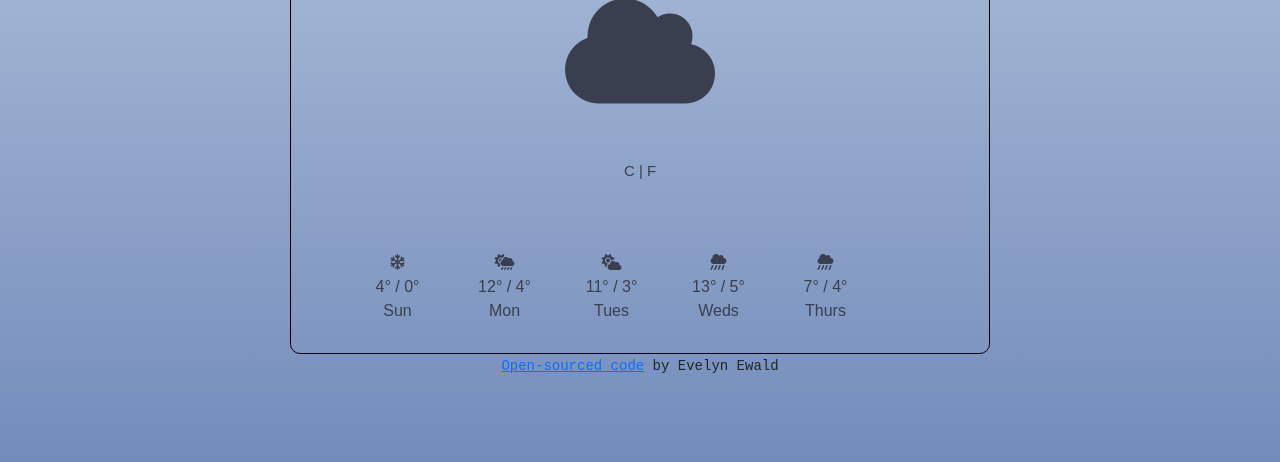
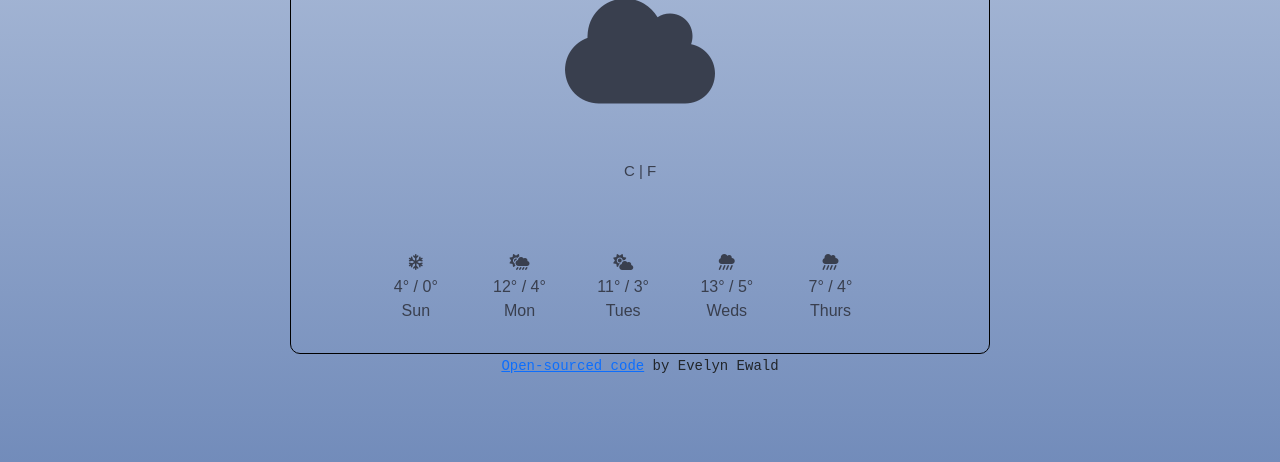
Before and after one commit to hiraeth282/sc-weather-app, a plain HTML site: page index.html in a window 1280 px wide. Shown: the part 256-718 px from the top of the page. Drawn offline with nearby package versions, Linux system fonts and the light colour scheme; no server answers.

Commit message:
Updated forecast margins

```diff
--- a/src/style.css
+++ b/src/style.css
@@ -63,7 +63,7 @@ body {
 }
 
 .five-day-forecast {
-  margin: 50px 0px 30px 50px;
+  margin: 50px 0px 30px 70px;
 }
 
 footer {
```
